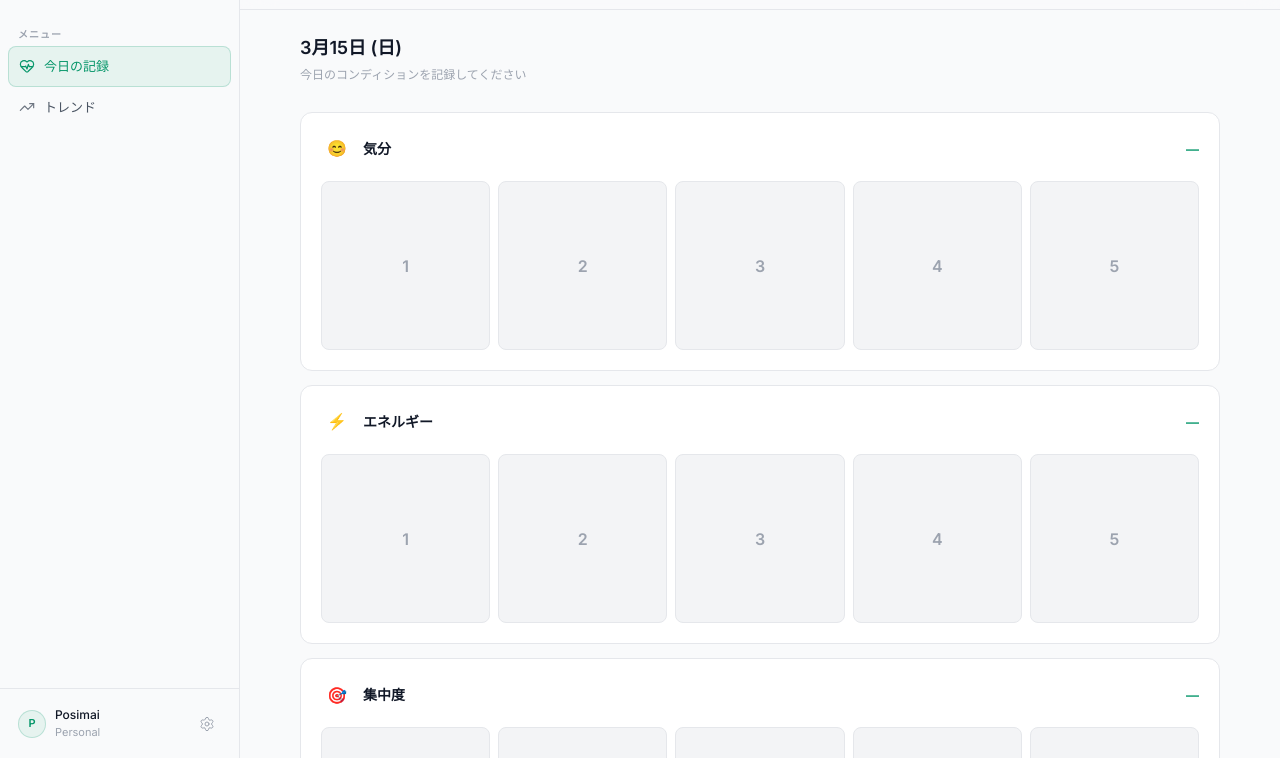
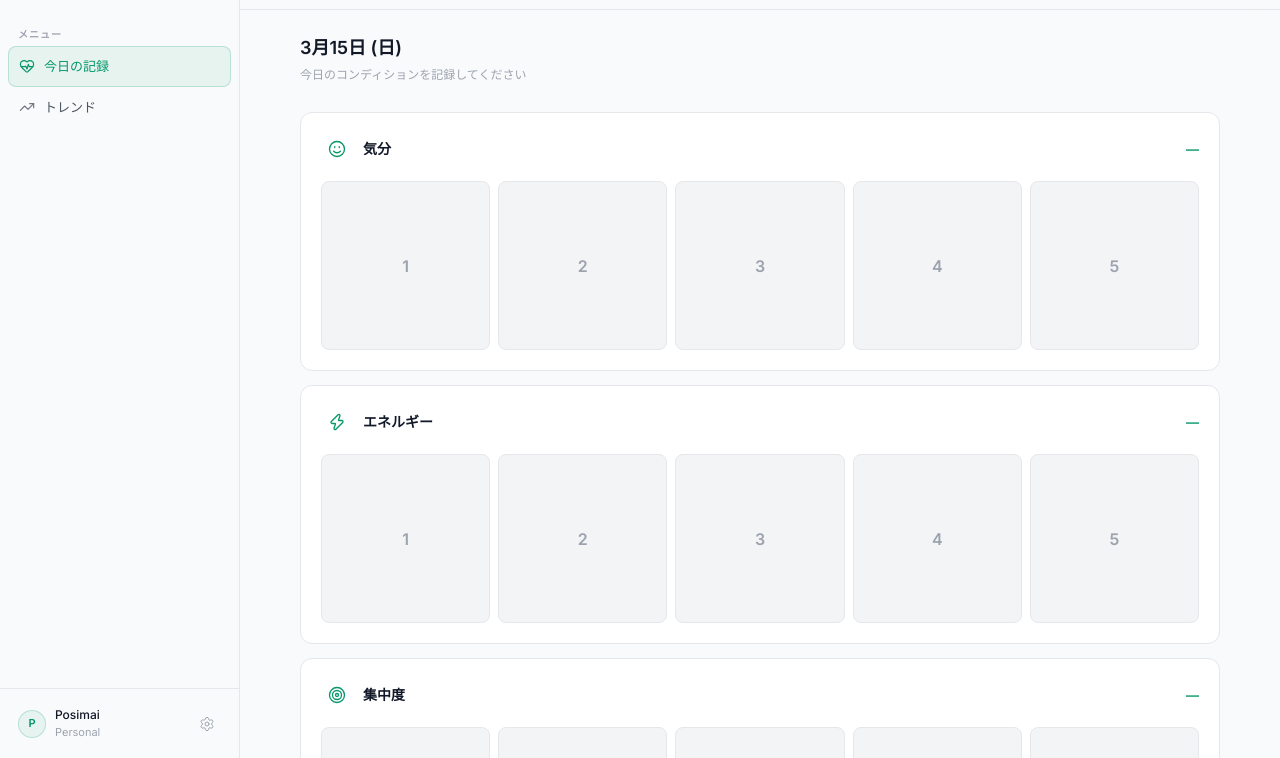
Before and after one commit to posimai/posimai-pulse, a website: page index.html in a window 1280 px wide. Shown: the part 42-800 px from the top of the page. Drawn offline with nearby package versions, Linux system fonts and the light colour scheme.

Commit message:
fix: replace emoji with Lucide icons (design rule)

```diff
--- a/index.html
+++ b/index.html
@@ -280,7 +280,7 @@
                 <!-- 気分 -->
                 <div class="metric-card">
                     <div class="metric-header">
-                        <div class="metric-icon">😊</div>
+                        <div class="metric-icon"><i data-lucide="smile" style="width:18px;height:18px;stroke-width:1.75;color:var(--accent)"></i></div>
                         <span class="metric-name">気分</span>
                         <span class="metric-val" id="moodVal">—</span>
                     </div>
@@ -296,7 +296,7 @@
                 <!-- エネルギー -->
                 <div class="metric-card">
                     <div class="metric-header">
-                        <div class="metric-icon">⚡</div>
+                        <div class="metric-icon"><i data-lucide="zap" style="width:18px;height:18px;stroke-width:1.75;color:var(--accent)"></i></div>
                         <span class="metric-name">エネルギー</span>
                         <span class="metric-val" id="energyVal">—</span>
                     </div>
@@ -312,7 +312,7 @@
                 <!-- 集中度 -->
                 <div class="metric-card">
                     <div class="metric-header">
-                        <div class="metric-icon">🎯</div>
+                        <div class="metric-icon"><i data-lucide="target" style="width:18px;height:18px;stroke-width:1.75;color:var(--accent)"></i></div>
                         <span class="metric-name">集中度</span>
                         <span class="metric-val" id="focusVal">—</span>
                     </div>
```
